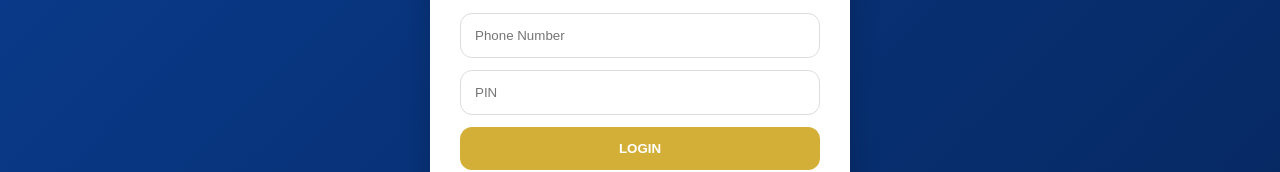
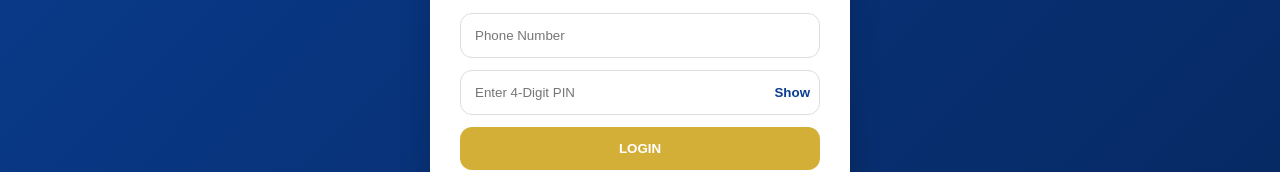
Before and after one commit to protichenoch1/densapa-agencies, a Next.js app: page /login in a window 1280 px wide. Shown: the part 377-549 px from the top of the page. Built offline with nearby package versions, Linux system fonts and the light colour scheme.

Commit message:
Implement show/hide PIN feature and validation
Added functionality to show/hide the PIN input and validate its length.

```diff
--- a/app/login/page.js
+++ b/app/login/page.js
@@ -8,11 +8,17 @@ export default function Login() {
   const [phoneNumber, setPhoneNumber] = useState("");
   const [pin, setPin] = useState("");
   const [loading, setLoading] = useState(false);
+  const [showPin, setShowPin] = useState(false);
 
   const router = useRouter();
 
   async function handleLogin(e) {
     e.preventDefault();
+    if (pin.length !== 4) {
+  alert("PIN must be exactly 4 digits");
+  return;
+    }
+
     setLoading(true);
 
     const { data, error } = await supabase
@@ -83,14 +89,46 @@ export default function Login() {
             style={inputStyle}
           />
 
-          <input
-            type="password"
-            placeholder="PIN"
-            value={pin}
-            onChange={(e) => setPin(e.target.value)}
-            required
-            style={inputStyle}
-          />
+          <div style={{ position: "relative", marginBottom: "12px" }}>
+  <input
+    type={showPin ? "text" : "password"}
+    inputMode="numeric"
+    pattern="[0-9]*"
+    maxLength={4}
+    placeholder="Enter 4-Digit PIN"
+    value={pin}
+    onChange={(e) => {
+      const value = e.target.value.replace(/\D/g, "");
+      if (value.length <= 4) {
+        setPin(value);
+      }
+    }}
+    required
+    style={{
+      ...inputStyle,
+      marginBottom: 0,
+      paddingRight: "70px",
+    }}
+  />
+
+  <button
+    type="button"
+    onClick={() => setShowPin(!showPin)}
+    style={{
+      position: "absolute",
+      right: "10px",
+      top: "50%",
+      transform: "translateY(-50%)",
+      border: "none",
+      background: "none",
+      cursor: "pointer",
+      color: "#0A3D91",
+      fontWeight: "bold",
+    }}
+  >
+    {showPin ? "Hide" : "Show"}
+  </button>
+</div>
 
           <button
             type="submit"
```
